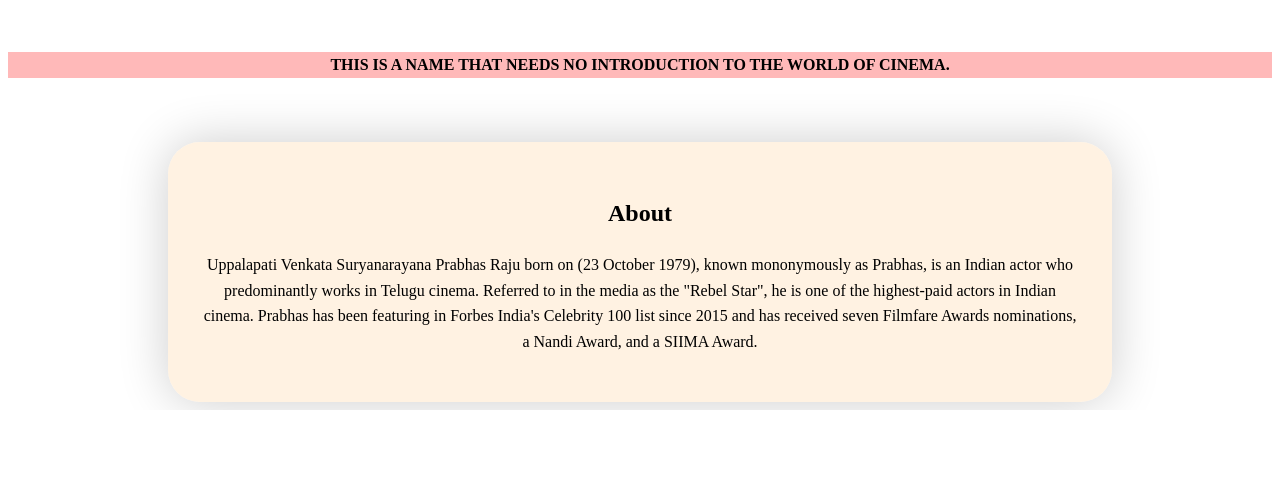
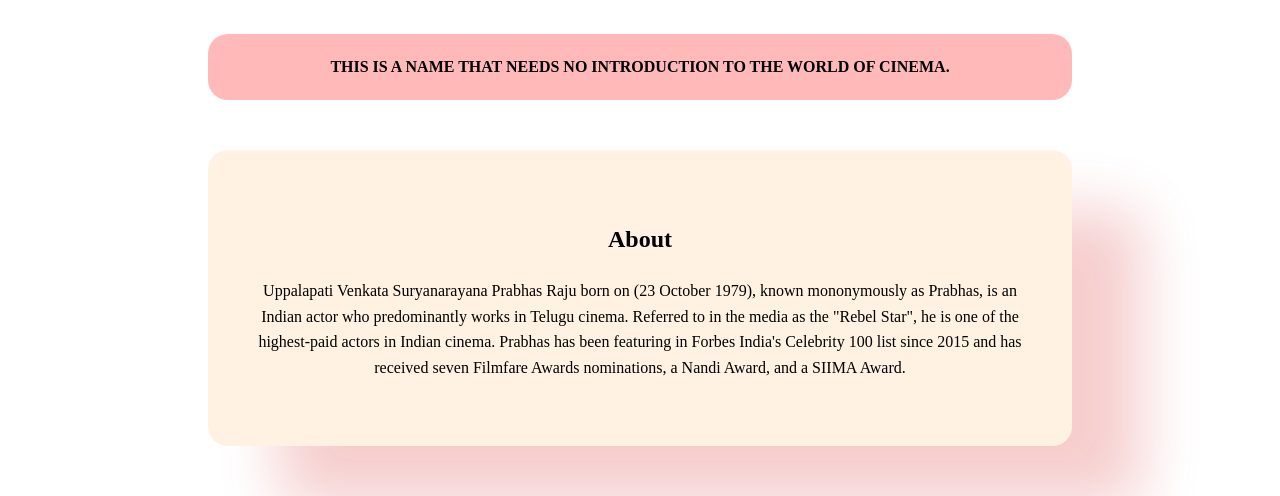
Before and after one commit to vasanthmuthoju/vasanth, a plain HTML site: page HTML/code/projects/css/index.html in a window 1280 px wide. Shown: the part 442-938 px from the top of the page. Before the commit the page ends 852 px from the top, so only its background shows below. Drawn offline with Linux system fonts and the light colour scheme.

Commit message:
modified

```diff
--- a/HTML/code/projects/css/style.css
+++ b/HTML/code/projects/css/style.css
@@ -9,16 +9,21 @@ body{
 .caption{
     background-color: rgba(255, 0, 0, 0.274);
     text-transform: uppercase;
-    margin-top: 3rem;
+    margin-top: 30px;
+    margin-left: 200px;
+    margin-right: 200px;
+    border-radius: 20px;
+    padding: 20px 20px 20px 20px;
 
 }
 .about{
     background-color: rgba(255, 228, 196, 0.493);
-    border-radius: 2em;
-    padding: 2rem;
-    margin-top: 4rem;
-    margin-left: 10rem;
-    margin-right: 10rem;
-    text-align: center;
-    box-shadow:  0 0 50px rgba(0, 0, 0, 0.2);
+    border-radius: 20px;
+    height: 100%;
+    padding: 50px;
+    margin: 50px;
+    margin-left: 200px;
+    margin-right: 200px;
+
+    box-shadow: 70px 60px 60px rgba(212, 12, 12, 0.2);
 }
```
Also changed, not shown: HTML/code/projects/css/index.html (+3 -1 lines), HTML/code/projects/tribute page/index.html (+6 -0 lines).
